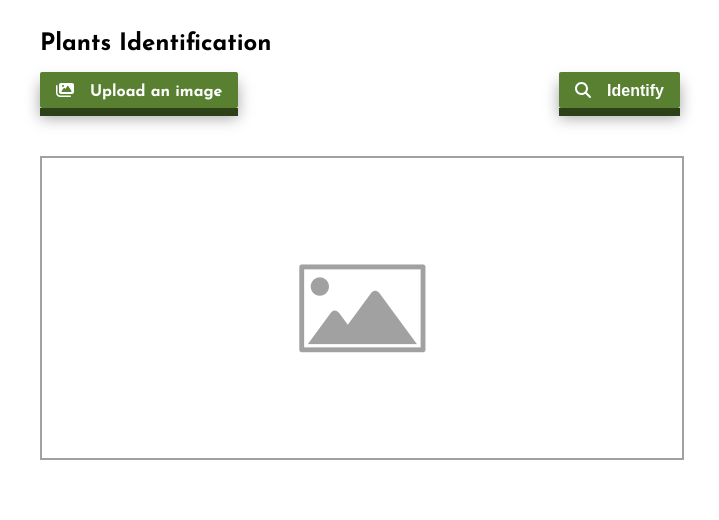
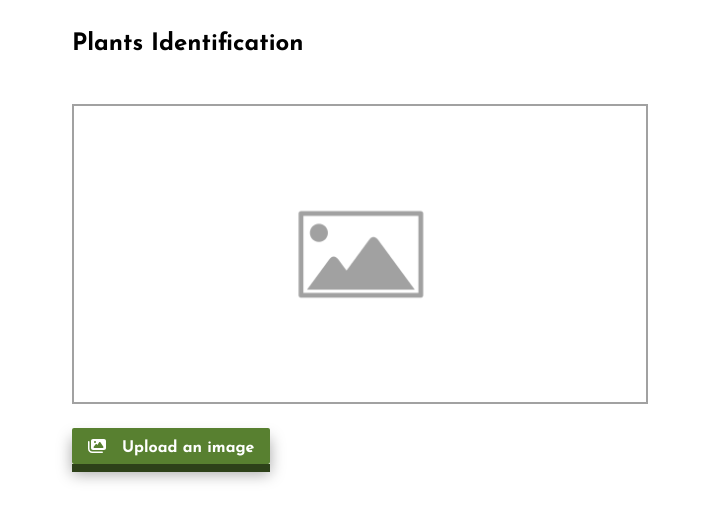
Before and after one commit to hazelGranger/plants-recognition-app, a React (Create React App) app: page / in a window 1280 px wide. Shown: the top 520 px of the page, without its empty margins (280-999 px from the left). Built offline with nearby package versions, Linux system fonts and the light colour scheme; no server answers.

Commit message:
update UI flow, make image placeholder selectable

```diff
--- a/src/App.tsx
+++ b/src/App.tsx
@@ -1,5 +1,5 @@
 import axios, { AxiosError } from "axios";
-import { ChangeEvent, useState } from "react";
+import { ChangeEvent, useRef, useState } from "react";
 import { FontAwesomeIcon } from "@fortawesome/react-fontawesome";
 import {
   faImages,
@@ -14,8 +14,7 @@ function App() {
   const [result, setResult] = useState(null);
   const [isIdentifying, setIsIdentifying] = useState(false);
   const [error, setError] = useState<AxiosError | null>(null);
-
-  console.log(process.env, process.env.REACT_APP_API_URL);
+  const fileInputRef = useRef<HTMLInputElement>(null);
 
   const handleSelectImages = (e: ChangeEvent<HTMLInputElement>) => {
     if (e.target.files != null) {
@@ -58,34 +57,6 @@ function App() {
   return (
     <div className="App-container">
       <h2 className="title">Plants Identification</h2>
-      <div className="button-wapper">
-        <label className="button">
-          <div className="button-inner">
-            <FontAwesomeIcon icon={faImages}></FontAwesomeIcon>
-            <span className="button-icon-text">Upload an image</span>
-          </div>
-          <input
-            type="file"
-            multiple
-            accept="image/*"
-            onChange={handleSelectImages}
-          />
-        </label>
-
-        <button className="button" onClick={identify}>
-          <div className="button-inner">
-            {isIdentifying ? (
-              <FontAwesomeIcon
-                className="spinner"
-                icon={faCircleNotch}
-              ></FontAwesomeIcon>
-            ) : (
-              <FontAwesomeIcon icon={faMagnifyingGlass}></FontAwesomeIcon>
-            )}
-            <span className="button-icon-text">Identify</span>
-          </div>
-        </button>
-      </div>
       <div className="image-container">
         {image ? (
           <img className="image" src={image} alt="uploaded plants" />
@@ -93,6 +64,11 @@ function App() {
           <div
             className="image-placeholder"
             style={{ backgroundImage: `url(${placeholderImage})` }}
+            onClick={(e) => {
+              if (fileInputRef && fileInputRef.current) {
+                fileInputRef.current.click();
+              }
+            }}
           ></div>
         )}
 
@@ -106,6 +82,40 @@ function App() {
           </>
         )}
       </div>
+      <div className="button-wrapper">
+        {image && (
+          <button className="button" onClick={identify}>
+            <div className="button-inner">
+              {isIdentifying ? (
+                <FontAwesomeIcon
+                  className="spinner"
+                  icon={faCircleNotch}
+                ></FontAwesomeIcon>
+              ) : (
+                <FontAwesomeIcon icon={faMagnifyingGlass}></FontAwesomeIcon>
+              )}
+              <span className="button-icon-text">Identify</span>
+            </div>
+          </button>
+        )}
+
+        <label className="button">
+          <div className="button-inner">
+            <FontAwesomeIcon icon={faImages}></FontAwesomeIcon>
+            <span className="button-icon-text">
+              {image ? "Upload a different image" : "Upload an image"}
+            </span>
+          </div>
+          <input
+            type="file"
+            multiple
+            accept="image/*"
+            onChange={handleSelectImages}
+            ref={fileInputRef}
+          />
+        </label>
+      </div>
+
       {error && <p className="error">{error.message}!</p>}
       <Result result={result} />
     </div>
--- a/src/index.css
+++ b/src/index.css
@@ -1,3 +1,7 @@
+* {
+  box-sizing: border-box;
+}
+
 body {
   margin: 0;
   font-family: "Josefin Sans", sans-serif;
@@ -14,7 +18,7 @@ a {
   width: 50%;
   min-width: 22rem;
   margin: auto;
-  padding: 2rem 0 6rem;
+  padding: 2rem 2rem 6rem;
 }
 
 .button {
@@ -24,15 +28,17 @@ a {
   padding: 0;
   display: inline-block;
   font-size: 1rem;
+  width: auto;
 }
 
-.button-wapper {
+.button-wrapper {
   display: flex;
   flex-wrap: wrap;
   margin: auto;
   justify-content: space-between;
   gap: 1.5rem;
   width: 100%;
+  margin-bottom: 3rem;
 }
 
 .button input {
@@ -77,14 +83,15 @@ a {
   background-size: contain;
   height: 300px;
   border: 2px solid #a1a1a1;
-  margin: 3rem 0;
+  margin: 3rem 0 1.5rem;
   background-repeat: no-repeat;
   background-position: center;
+  cursor: pointer;
 }
 
 .image {
   width: 100%;
-  margin: 3rem auto;
+  margin: 3rem auto 1.5rem;
   display: block;
 }
 
```
